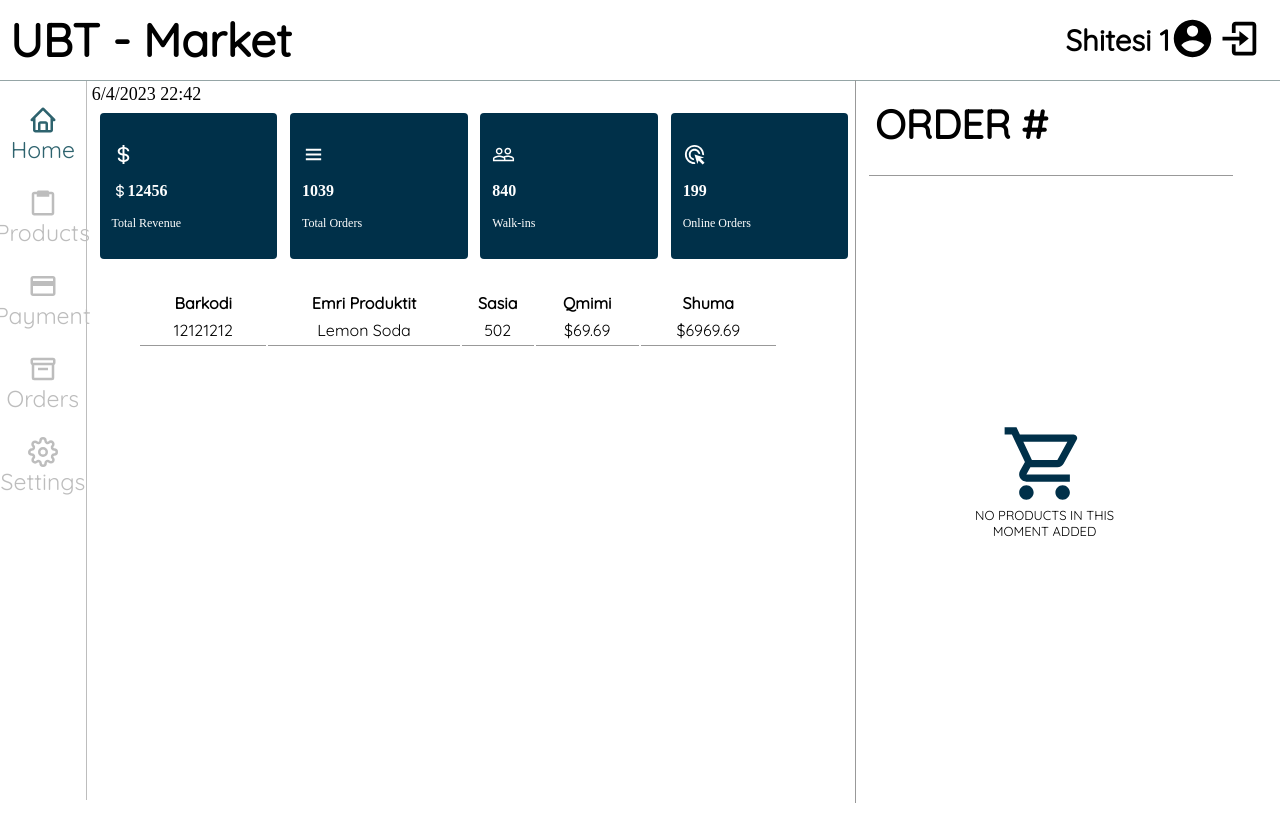
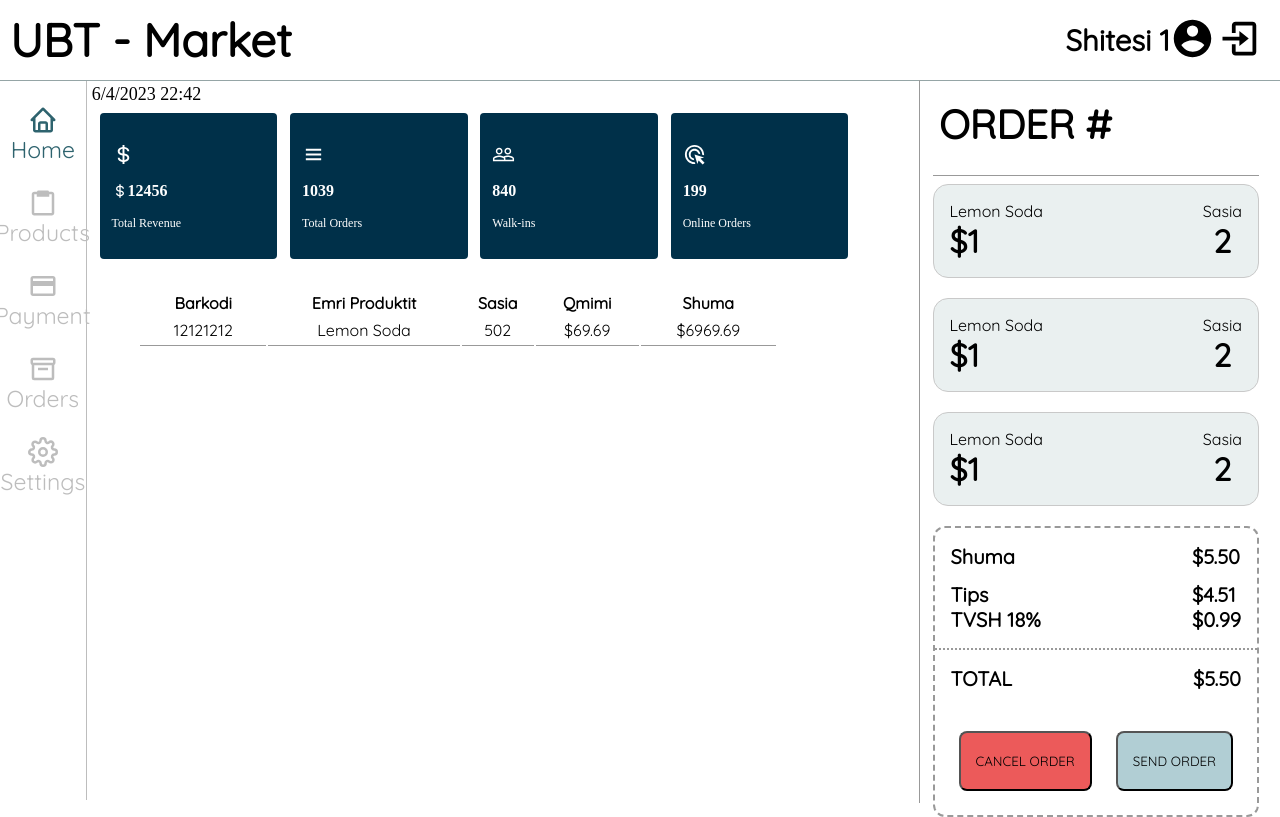
Before and after one commit to davidpjetraj/Projekti---Lab-Course-1, a React (Create React App) app in the folder starting-app/: page /app in a window 1280 px wide. Built offline with nearby package versions, Linux system fonts and the light colour scheme.

Commit message:
order adding stuff

```diff
--- a/starting-app/src/App.css
+++ b/starting-app/src/App.css
@@ -99,8 +99,8 @@ header .name {
 /****************************** Home CSS **************************** */
 .body{
   display: flex;
-  width: 60vw;
-  max-width: 60vw;
+  width: 65vw;
+  max-width: 70vw;
 }
 .mainbody{
   display: flex;
@@ -169,7 +169,7 @@ header .name {
   font-weight: 600;
   font-size: 20px;
   line-height: 38px;
-  width: 28vw;
+  width: 25vw;
   padding: 2vh 0 4vh 0.5vw;
   margin-left: 1vw;
   border-bottom: 1px groove #999999;
@@ -198,6 +198,68 @@ header .name {
   color: #000000;
 }
 
+.orderproduct{
+  padding: 1vh 0 0 1vw ;
+}
+
+.orderproduct .borders{
+  display: flex;
+  justify-content: space-between;
+  background: #EAF0F0;
+  padding: 2vh;
+  border-radius: 15px;
+  border: 1px solid #c9c9c9;
+  margin-bottom: 20px;
+
+  font-family: 'Quicksand';
+}
+.borders .rightside{
+  display: flex;
+  flex-direction: column;
+  align-items: center;
+}
+
+.shuma{
+  border: 2px #999999 dashed;
+  border-radius: 12px;
+}
+
+.shuma .first{
+  display: flex;
+  justify-content: space-between;
+  padding: 2vh;
+
+  font-size: 10px;
+  font-family: 'Quicksand';
+}
+.shuma .second {
+  display: flex;
+  justify-content: space-between;
+  padding: 2vh;
+  border-top: 2px #999999 dotted;
+  font-size: 10px;
+  font-family: 'Quicksand';
+}
+.shuma .buttons{
+  display: flex;
+  justify-content: center;
+  gap: 3vh;
+  padding: 3vh;
+}
+.buttons .cancel{
+  padding: 20px 15px;
+  border-radius: 8px;
+  background: #EC5A5A;
+  font-family: 'Quicksand';
+  text-transform: uppercase;
+}
+.buttons .send{
+  padding: 20px 15px;
+  border-radius: 8px;
+  background: #B1CED4;
+  font-family: 'Quicksand';
+  text-transform: uppercase;
+}
 
 /****************************** Products CSS **************************** */
 
--- a/starting-app/src/pages/Order.jsx
+++ b/starting-app/src/pages/Order.jsx
@@ -7,9 +7,67 @@ export const Order = () =>{
             <div className="ordername">
                 <h1>ORDER #</h1>
             </div>
-            <div className="ordercart">
+            {/* <div className="ordercart">
                 <MdOutlineShoppingCart className="carticon"/>
                 <h1>NO PRODUCTS IN THIS MOMENT ADDED</h1>
+            </div> */}
+            <div className="orderproduct">
+                <ul>
+                    <div className="borders">
+                        <div className="leftside">
+                        <p>Lemon Soda</p>
+                        <h1>$1</h1>
+                        </div>
+                        <div className="rightside">
+                        <p>Sasia</p>
+                        <h1>2</h1>
+                        </div>
+                    </div>
+                    <div className="borders">
+                        <div className="leftside">
+                        <p>Lemon Soda</p>
+                        <h1>$1</h1>
+                        </div>
+                        <div className="rightside">
+                        <p>Sasia</p>
+                        <h1>2</h1>
+                        </div>
+                    </div>
+                    <div className="borders">
+                        <div className="leftside">
+                        <p>Lemon Soda</p>
+                        <h1>$1</h1>
+                        </div>
+                        <div className="rightside">
+                        <p>Sasia</p>
+                        <h1>2</h1>
+                        </div>
+                    </div>
+                </ul>
+
+                <div className="shuma">
+                    <div className="first">
+                      <div className="leftside">
+                        <h1>Shuma</h1> <br />
+                        <h1>Tips</h1>
+                        <h1>TVSH 18%</h1>
+                      </div>
+                      <div className="rightside">
+                        <h1>$5.50</h1> <br />
+                        <h1>$4.51</h1>
+                        <h1>$0.99</h1>
+                      </div>
+                    </div>
+                    <div className="second">
+                        <h1>TOTAL</h1>
+                        <h1>$5.50</h1>
+                    </div>
+                    <div className="buttons">
+                        <button className="cancel">Cancel Order</button>
+                        <button className="send">Send Order</button>
+                    </div>
+                </div>
+
             </div>
         </div>
     )
```
